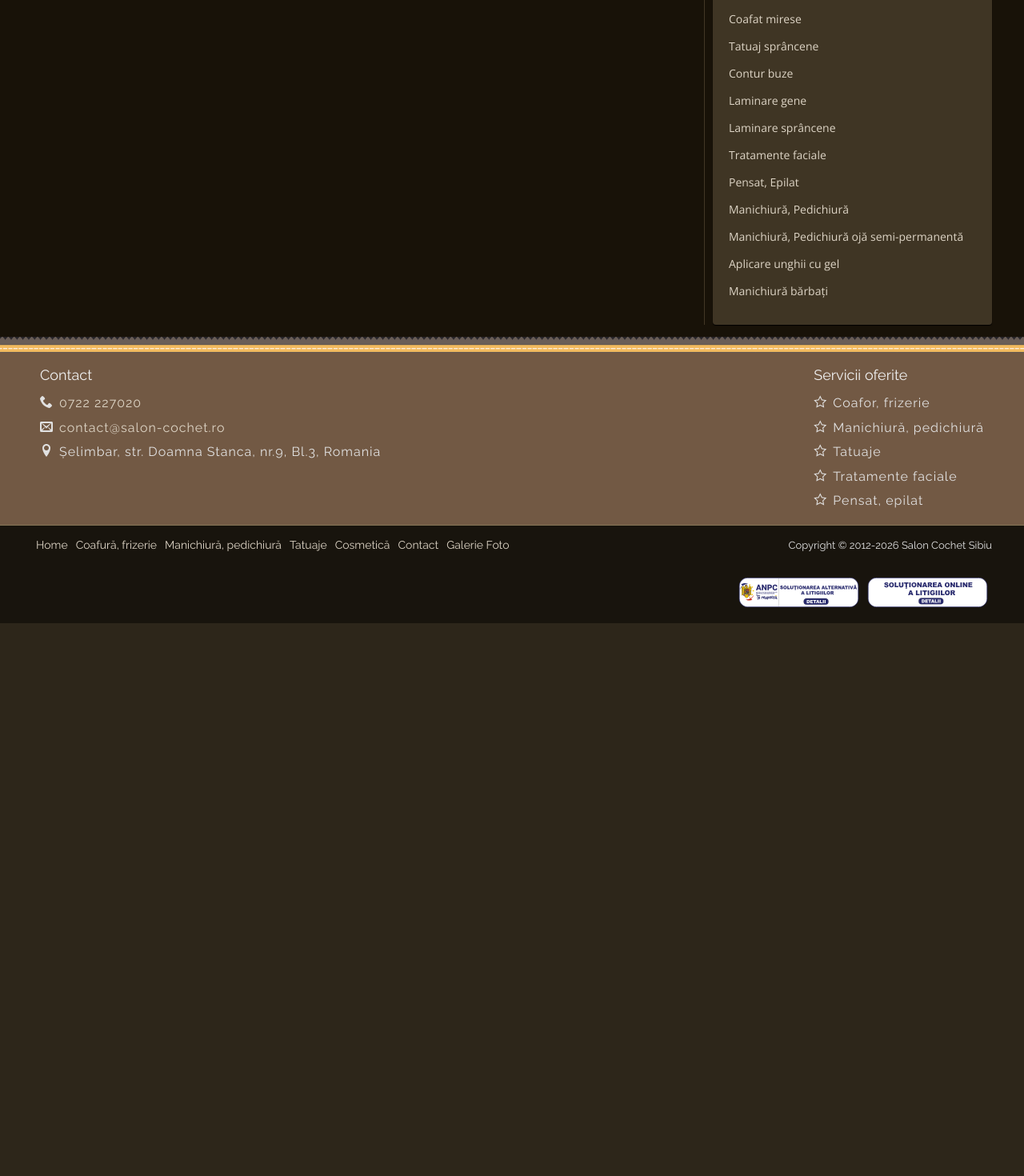
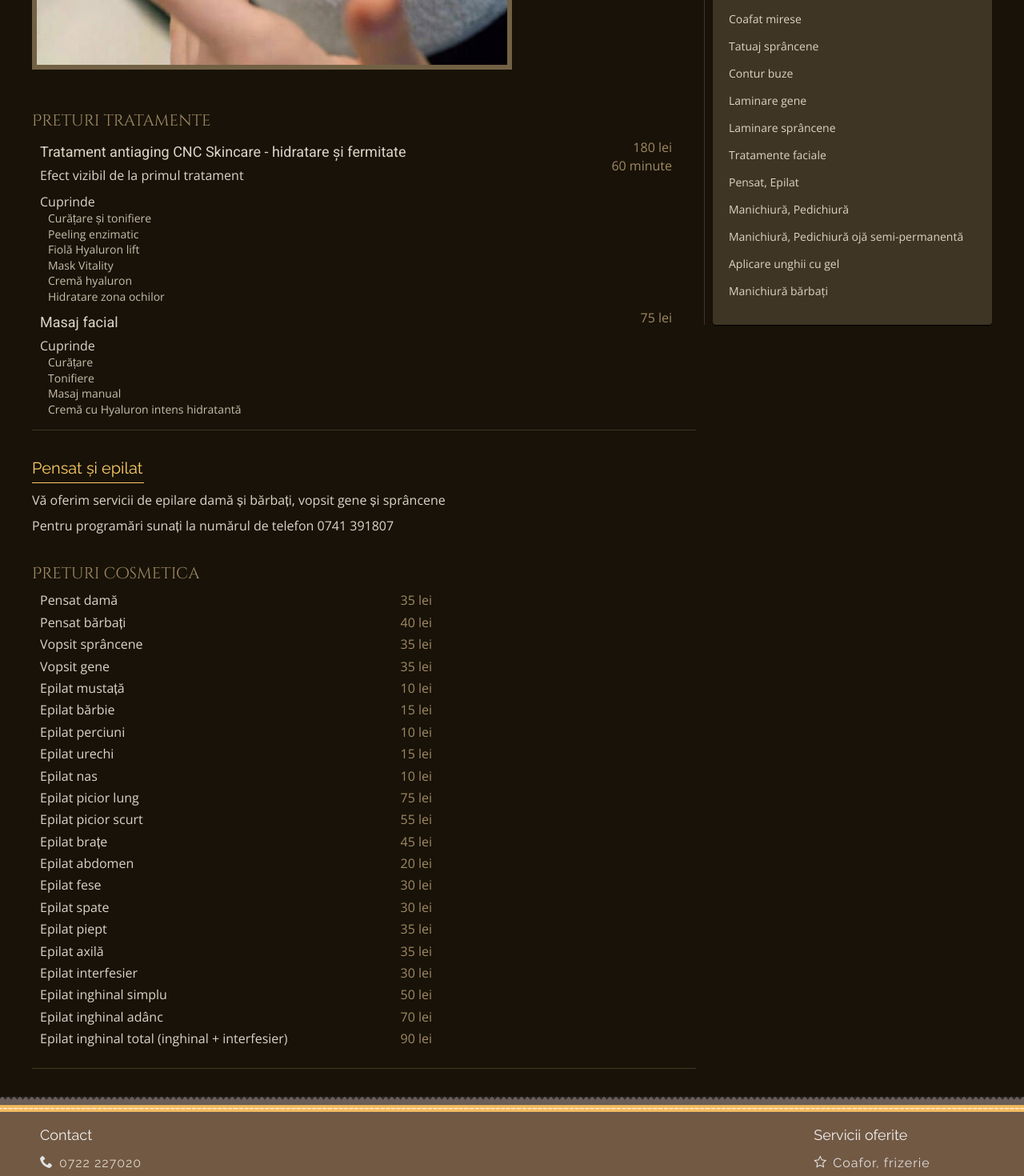
Before and after one commit to corina-gratiela/cochet-react, a React (Vite) app: page /servicii/cosmetica in a window 1280 px wide. Shown: the part 920-2390 px from the top of the page at 80% size. Before the commit the page ends 1699 px from the top, so only its background shows below. Built offline with nearby package versions, Linux system fonts and the light colour scheme; a web font is replaced by a local one.

Commit message:
Add cosmetica page

```diff
--- a/src/pages/CosmeticsPage.tsx
+++ b/src/pages/CosmeticsPage.tsx
@@ -1,3 +1,165 @@
+import "../styles/pages/cosmetics.scss";
+
 export default function CosmeticsPage() {
-  return <h1>Cosmetică</h1>;
+  return (
+    <>
+      <title>Tratamente faciale, Pensat, epilat la Salon Cochet Sibiu</title>
+      <meta name="description" content="Vă oferim servcii de pensat, epilat scurt și lung, epilat brațe, abdomen, tratamente faciale" />
+      <h1>Cosmetica</h1>
+      <div className="category-box">
+        <div className="category-box__title">Tratamente faciale</div>
+        <p>Vă oferim tratamente faciale anti-aging CNC Skincare. </p>
+        <p>
+          Gama de produse CNC Skincare -made in Germany- cuprinde dermato-cosmetice inovatoare, cu ingrediente active, pentru un succes vizibil și de durată. Astfel, efectele tratamentelor CNC
+          Skincare sunt vizibile de la prima ședință!
+        </p>
+        <p>Pentru programări sunați la numărul de telefon 0741 391807</p>
+      </div>
+
+      <div className="category-box">
+        <img className="category-box__img" style={{ maxWidth: 600 }} src={import.meta.env.BASE_URL + "images/site/cosmetica.jpg"} alt="Tratamente faciale anti-aging CNC Skincare" />
+      </div>
+
+      <div className="category-box">
+        <div className="preturi">
+          <div className="preturi__title">Preturi tratamente</div>
+          <div className="preturi__list" style={{ paddingRight: 30 }}>
+            <div className="pret">
+              <div className="pret__label">
+                <h2>Tratament antiaging CNC Skincare - hidratare și fermitate</h2>
+                <p>Efect vizibil de la primul tratament</p>
+                <div>Cuprinde</div>
+                <ul className="etape">
+                  <li>Curățare și tonifiere</li>
+                  <li>Peeling enzimatic</li>
+                  <li>Fiolă Hyaluron lift</li>
+                  <li>Mask Vitality</li>
+                  <li>Cremă hyaluron</li>
+                  <li>Hidratare zona ochilor</li>
+                </ul>
+              </div>
+              <div className="pret__value">
+                180 lei
+                <br />
+                60 minute
+              </div>
+            </div>
+            <div className="pret">
+              <div className="pret__label">
+                <h2>Masaj facial</h2>
+                <div>Cuprinde</div>
+                <ul className="etape">
+                  <li>Curățare</li>
+                  <li>Tonifiere</li>
+                  <li>Masaj manual</li>
+                  <li>Cremă cu Hyaluron intens hidratantă</li>
+                </ul>
+              </div>
+              <div className="pret__value">75 lei</div>
+            </div>
+          </div>
+        </div>
+      </div>
+
+      <div className="category-box">
+        <div className="category-box__title">Pensat și epilat</div>
+        <p>Vă oferim servicii de epilare damă și bărbați, vopsit gene și sprâncene</p>
+        <p>Pentru programări sunați la numărul de telefon 0741 391807</p>
+      </div>
+
+      <div className="category-box">
+        <div className="preturi">
+          <div className="preturi__title">Preturi cosmetica</div>
+          <div className="preturi__list" style={{ maxWidth: 500 }}>
+            <div className="pret">
+              <div className="pret__label">Pensat damă</div>
+              <div className="pret__value">35 lei</div>
+            </div>
+            <div className="pret">
+              <div className="pret__label">Pensat bărbați</div>
+              <div className="pret__value">40 lei</div>
+            </div>
+            <div className="pret">
+              <div className="pret__label">Vopsit sprâncene</div>
+              <div className="pret__value">35 lei</div>
+            </div>
+            <div className="pret">
+              <div className="pret__label">Vopsit gene</div>
+              <div className="pret__value">35 lei</div>
+            </div>
+            <div className="pret">
+              <div className="pret__label">Epilat mustață</div>
+              <div className="pret__value">10 lei</div>
+            </div>
+            <div className="pret">
+              <div className="pret__label">Epilat bărbie</div>
+              <div className="pret__value">15 lei</div>
+            </div>
+            <div className="pret">
+              <div className="pret__label">Epilat perciuni</div>
+              <div className="pret__value">10 lei</div>
+            </div>
+            <div className="pret">
+              <div className="pret__label">Epilat urechi</div>
+              <div className="pret__value">15 lei</div>
+            </div>
+            <div className="pret">
+              <div className="pret__label">Epilat nas</div>
+              <div className="pret__value">10 lei</div>
+            </div>
+
+            <div className="pret">
+              <div className="pret__label">Epilat picior lung</div>
+              <div className="pret__value">75 lei</div>
+            </div>
+            <div className="pret">
+              <div className="pret__label">Epilat picior scurt</div>
+              <div className="pret__value">55 lei</div>
+            </div>
+            <div className="pret">
+              <div className="pret__label">Epilat brațe</div>
+              <div className="pret__value">45 lei</div>
+            </div>
+            <div className="pret">
+              <div className="pret__label">Epilat abdomen</div>
+              <div className="pret__value">20 lei</div>
+            </div>
+            <div className="pret">
+              <div className="pret__label">Epilat fese</div>
+              <div className="pret__value">30 lei</div>
+            </div>
+            <div className="pret">
+              <div className="pret__label">Epilat spate</div>
+              <div className="pret__value">30 lei</div>
+            </div>
+            <div className="pret">
+              <div className="pret__label">Epilat piept</div>
+              <div className="pret__value">35 lei</div>
+            </div>
+            <div className="pret">
+              <div className="pret__label">Epilat axilă</div>
+              <div className="pret__value">35 lei</div>
+            </div>
+            <div className="pret">
+              <div className="pret__label">Epilat interfesier</div>
+              <div className="pret__value">30 lei</div>
+            </div>
+            <div className="pret">
+              <div className="pret__label">Epilat inghinal simplu</div>
+              <div className="pret__value">50 lei</div>
+            </div>
+            <div className="pret">
+              <div className="pret__label">Epilat inghinal adânc</div>
+              <div className="pret__value">70 lei</div>
+            </div>
+            <div className="pret">
+              <div className="pret__label">Epilat inghinal total (inghinal + interfesier)</div>
+              <div className="pret__value">90 lei</div>
+            </div>
+            <p></p>
+          </div>
+        </div>
+      </div>
+    </>
+  );
 }
--- /dev/null
+++ b/src/styles/pages/cosmetics.scss
@@ -0,0 +1,10 @@
+// Only treatment-step list rules from legacy scss/layout/_pages.scss.
+// Typography, sections, image borders and responsive pricing remain shared.
+ul.etape {
+  list-style-type: none;
+  padding-left: 10px;
+  li {
+    font-size: 14px;
+    color: #cabeab;
+  }
+}
```
Also changed, not shown: public/images/site/cosmetica.jpg (added).
